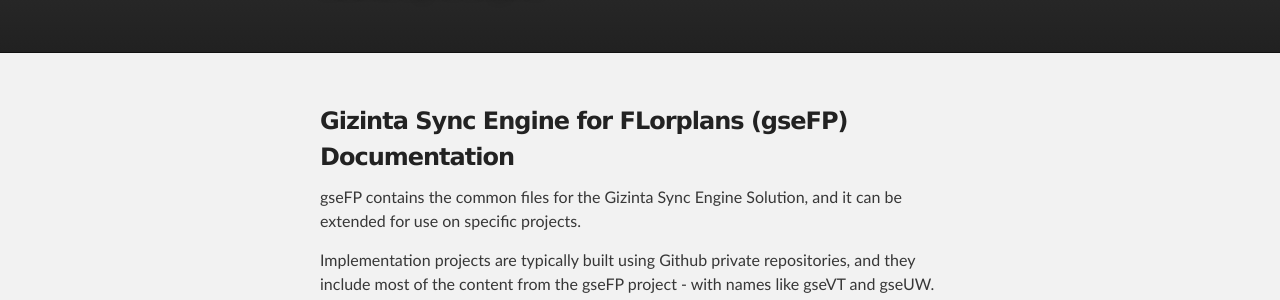
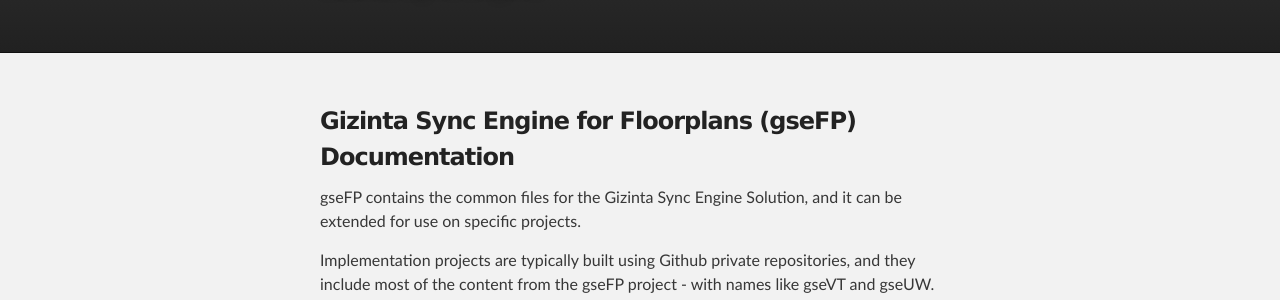
Before and after one commit to Gizinta/gseFP, a Jekyll site: the page built from index.html, in a window 1280 px wide. Shown: the part 157-457 px from the top of the page. Built offline with Jekyll 4.4.1, drawn with Linux system fonts in a browser that asks for light colours.

Commit message:
Updated index.html

```diff
--- a/index.html
+++ b/index.html
@@ -7,11 +7,12 @@
 
 
 
+
     <!-- MAIN CONTENT -->
     <div id="main_content_wrap" class="outer">
       <section id="main_content" class="inner">
 
-	  <h3><a id="welcome" class="anchor" href="#welcome" aria-hidden="true"><span class="octicon octicon-link"></span></a>Gizinta Sync Engine for FLorplans (gseFP) Documentation</h3>
+	  <h3><a id="welcome" class="anchor" href="#welcome" aria-hidden="true"><span class="octicon octicon-link"></span></a>Gizinta Sync Engine for Floorplans (gseFP) Documentation</h3>
         <p>gseFP contains the common files for the Gizinta Sync Engine Solution, and it can be extended for use on specific projects.</p>
         <p>Implementation projects are typically built using Github private repositories, and they include most of the content from the gseFP project - with names like gseVT and gseUW.</p>
 
```
